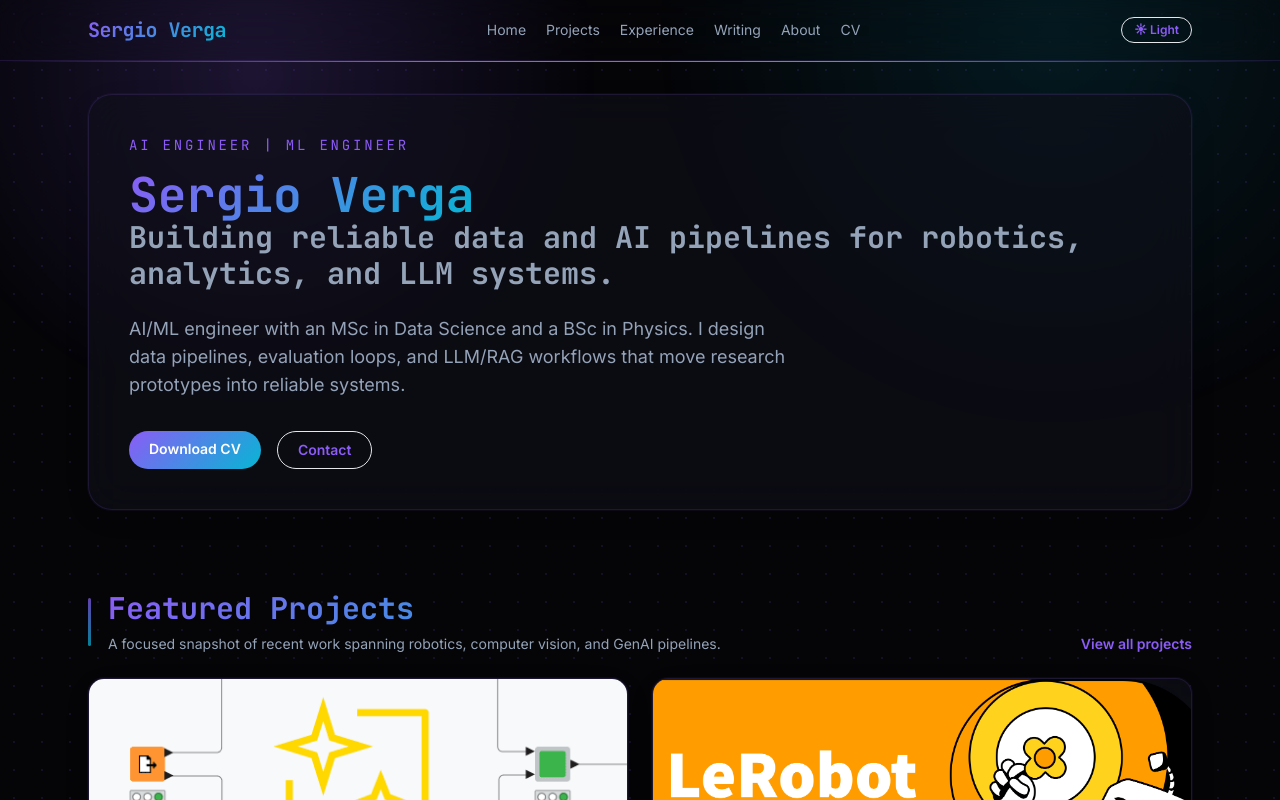
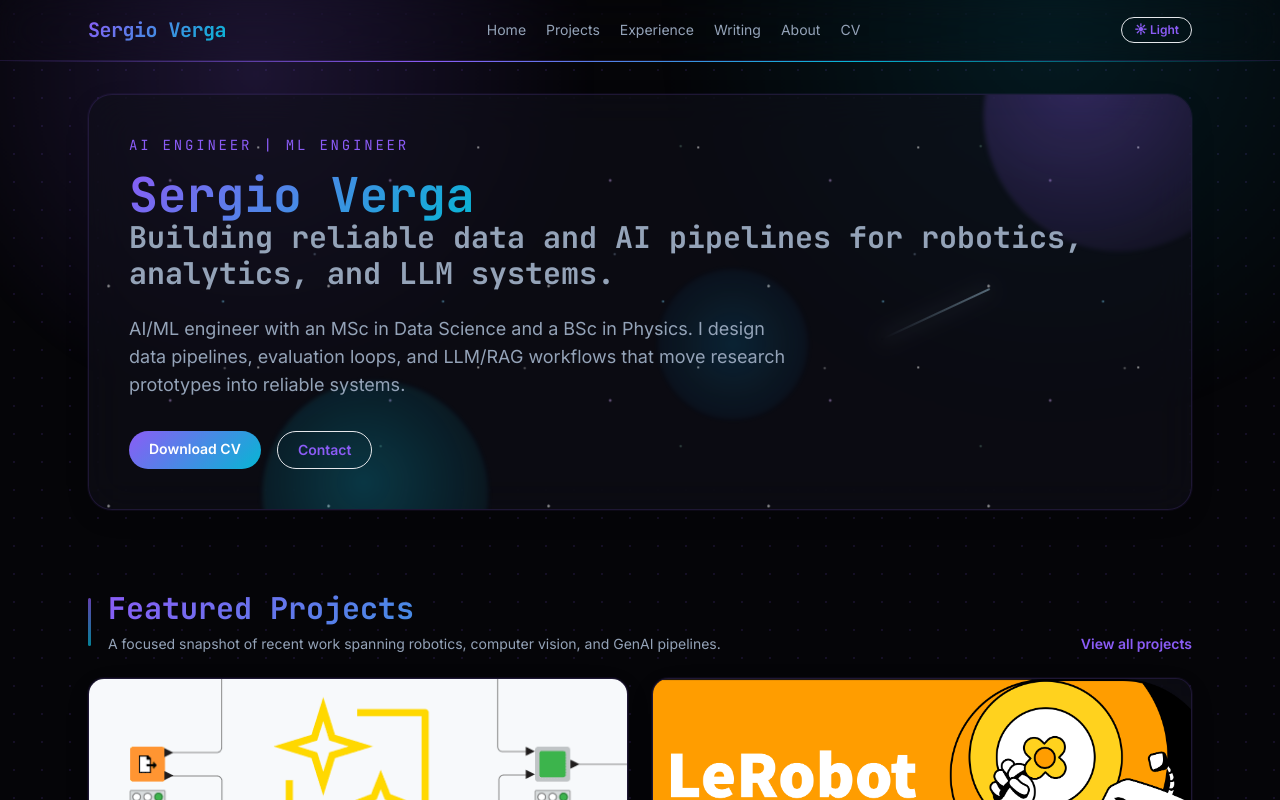
Before and after one commit to SergioV3005/portfolio-sv, a Next.js app: page / in a window 1280 px wide. Shown: the top 800 px of the page. Built offline with nearby package versions, Linux system fonts and the light colour scheme.

Commit message:
Added animation in the home page (for both modalities dark/white)

```diff
--- a/app/globals.css
+++ b/app/globals.css
@@ -192,3 +192,179 @@ a:hover {
   opacity: 0.5;
   animation: pulse-glow 4s ease-in-out infinite;
 }
+
+/* ── homepage hero orbs ─────────────────────────────── */
+.hero-orbs {
+  position: absolute;
+  inset: 0;
+  pointer-events: none;
+  overflow: hidden;
+  z-index: 0;
+}
+
+.hero-space-layer {
+  position: absolute;
+  inset: 0;
+  pointer-events: none;
+  overflow: hidden;
+  z-index: 0;
+}
+
+.hero-stars {
+  position: absolute;
+  inset: -20%;
+  background-repeat: repeat;
+  animation: star-drift 70s linear infinite;
+}
+
+.hero-stars-near {
+  opacity: 0.72;
+  background-image:
+    radial-gradient(circle at 12% 23%, rgba(15, 23, 42, 0.52) 1px, transparent 1.6px),
+    radial-gradient(circle at 64% 30%, rgba(2, 132, 199, 0.62) 1px, transparent 1.6px),
+    radial-gradient(circle at 40% 75%, rgba(124, 58, 237, 0.55) 1px, transparent 1.8px),
+    radial-gradient(circle at 80% 60%, rgba(15, 23, 42, 0.48) 1px, transparent 1.6px);
+  background-size: 220px 220px;
+}
+
+.hero-stars-far {
+  opacity: 0.48;
+  filter: blur(0.6px);
+  background-image:
+    radial-gradient(circle at 20% 18%, rgba(15, 23, 42, 0.4) 1px, transparent 1.7px),
+    radial-gradient(circle at 72% 44%, rgba(6, 182, 212, 0.42) 1px, transparent 1.7px),
+    radial-gradient(circle at 50% 80%, rgba(30, 64, 175, 0.38) 1px, transparent 1.7px);
+  background-size: 300px 300px;
+  animation-duration: 110s;
+}
+
+.dark .hero-stars-near {
+  opacity: 0.55;
+  background-image:
+    radial-gradient(circle at 12% 23%, rgba(255, 255, 255, 0.95) 1px, transparent 1.6px),
+    radial-gradient(circle at 64% 30%, rgba(125, 211, 252, 0.75) 1px, transparent 1.6px),
+    radial-gradient(circle at 40% 75%, rgba(216, 180, 254, 0.75) 1px, transparent 1.8px),
+    radial-gradient(circle at 80% 60%, rgba(255, 255, 255, 0.9) 1px, transparent 1.6px);
+}
+
+.dark .hero-stars-far {
+  opacity: 0.35;
+  background-image:
+    radial-gradient(circle at 20% 18%, rgba(255, 255, 255, 0.7) 1px, transparent 1.7px),
+    radial-gradient(circle at 72% 44%, rgba(167, 243, 208, 0.6) 1px, transparent 1.7px),
+    radial-gradient(circle at 50% 80%, rgba(191, 219, 254, 0.65) 1px, transparent 1.7px);
+}
+
+.hero-orb {
+  position: absolute;
+  border-radius: 9999px;
+  filter: blur(2px);
+  opacity: 0.58;
+  mix-blend-mode: multiply;
+  will-change: transform;
+}
+
+.dark .hero-orb {
+  mix-blend-mode: screen;
+  opacity: 0.4;
+}
+
+.hero-orb-1 {
+  width: 260px;
+  height: 260px;
+  top: -120px;
+  right: -70px;
+  background: radial-gradient(circle at 35% 35%, rgba(139, 92, 246, 0.75), rgba(139, 92, 246, 0));
+  animation: orb-float-1 11s ease-in-out infinite alternate;
+}
+
+.hero-orb-2 {
+  width: 220px;
+  height: 220px;
+  bottom: -100px;
+  left: 15%;
+  background: radial-gradient(circle at 45% 45%, rgba(6, 182, 212, 0.65), rgba(6, 182, 212, 0));
+  animation: orb-float-2 13s ease-in-out infinite alternate;
+}
+
+.hero-orb-3 {
+  width: 160px;
+  height: 160px;
+  top: 38%;
+  left: 52%;
+  background: radial-gradient(circle at 50% 50%, rgba(14, 165, 233, 0.4), rgba(14, 165, 233, 0));
+  animation: orb-float-3 9s ease-in-out infinite alternate;
+}
+
+@keyframes orb-float-1 {
+  from { transform: translate3d(0, 0, 0) scale(1); }
+  to { transform: translate3d(-20px, 18px, 0) scale(1.08); }
+}
+
+@keyframes orb-float-2 {
+  from { transform: translate3d(0, 0, 0) scale(1); }
+  to { transform: translate3d(26px, -12px, 0) scale(1.06); }
+}
+
+@keyframes orb-float-3 {
+  from { transform: translate3d(0, 0, 0) scale(1); }
+  to { transform: translate3d(-12px, 16px, 0) scale(0.92); }
+}
+
+.hero-shooting {
+  position: absolute;
+  width: 120px;
+  height: 2px;
+  border-radius: 9999px;
+  opacity: 0;
+  background: linear-gradient(90deg, rgba(255, 255, 255, 0), rgba(3, 105, 161, 0.95));
+  box-shadow: 0 0 16px rgba(14, 116, 144, 0.38);
+  transform: rotate(-25deg);
+}
+
+.dark .hero-shooting {
+  background: linear-gradient(90deg, rgba(255, 255, 255, 0), rgba(186, 230, 253, 0.95));
+  box-shadow: 0 0 18px rgba(186, 230, 253, 0.55);
+}
+
+.hero-shooting-1 {
+  top: 18%;
+  right: -130px;
+  animation: shooting-star-1 7s ease-out infinite;
+}
+
+.hero-shooting-2 {
+  top: 46%;
+  right: -160px;
+  animation: shooting-star-2 9s ease-out infinite;
+  animation-delay: 2.2s;
+}
+
+@keyframes star-drift {
+  from { transform: translate3d(0, 0, 0); }
+  to { transform: translate3d(-80px, 40px, 0); }
+}
+
+@keyframes shooting-star-1 {
+  0%, 72% { opacity: 0; transform: translate3d(0, 0, 0) rotate(-25deg); }
+  76% { opacity: 1; }
+  100% { opacity: 0; transform: translate3d(-500px, 220px, 0) rotate(-25deg); }
+}
+
+@keyframes shooting-star-2 {
+  0%, 74% { opacity: 0; transform: translate3d(0, 0, 0) rotate(-25deg); }
+  79% { opacity: 0.95; }
+  100% { opacity: 0; transform: translate3d(-430px, 200px, 0) rotate(-25deg); }
+}
+
+@media (prefers-reduced-motion: reduce) {
+  .hero-stars-near,
+  .hero-stars-far,
+  .hero-orb-1,
+  .hero-orb-2,
+  .hero-orb-3,
+  .hero-shooting-1,
+  .hero-shooting-2 {
+    animation: none;
+  }
+}
--- a/app/page.tsx
+++ b/app/page.tsx
@@ -14,14 +14,25 @@ export default function HomePage() {
 
   return (
     <div className="space-y-20">
-      <section className="glass-card rounded-3xl p-10 animate-fade-in">
+      <section className="glass-card hero-animated relative overflow-hidden rounded-3xl p-10 animate-fade-in">
+        <div className="hero-space-layer" aria-hidden="true">
+          <span className="hero-stars hero-stars-near" />
+          <span className="hero-stars hero-stars-far" />
+          <span className="hero-shooting hero-shooting-1" />
+          <span className="hero-shooting hero-shooting-2" />
+        </div>
+        <div className="hero-orbs" aria-hidden="true">
+          <span className="hero-orb hero-orb-1" />
+          <span className="hero-orb hero-orb-2" />
+          <span className="hero-orb hero-orb-3" />
+        </div>
         <p className="font-mono text-sm uppercase tracking-[0.2em] text-accent">{site.headline}</p>
-        <h1 className="mt-4 font-mono text-4xl font-bold leading-tight md:text-5xl">
+        <h1 className="mt-4 font-mono text-4xl font-bold leading-tight md:text-5xl relative z-[1]">
           <span className="gradient-text">{site.name}</span>
           <span className="block text-2xl text-muted md:text-3xl">{site.heroTagline}</span>
         </h1>
-        <p className="mt-6 max-w-2xl text-lg text-muted">{site.description}</p>
-        <div className="mt-8 flex flex-wrap gap-4">
+        <p className="mt-6 max-w-2xl text-lg text-muted relative z-[1]">{site.description}</p>
+        <div className="mt-8 flex flex-wrap gap-4 relative z-[1]">
           <Link
             href="/cv"
             className="btn-gradient rounded-full px-5 py-2 text-sm"
```
